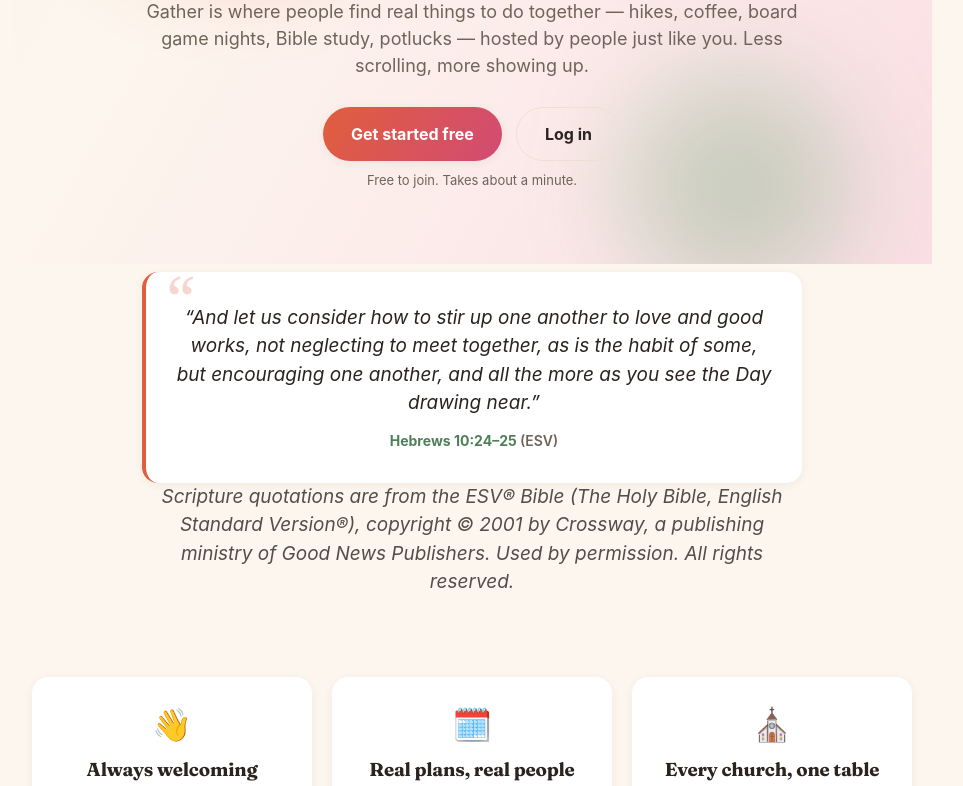
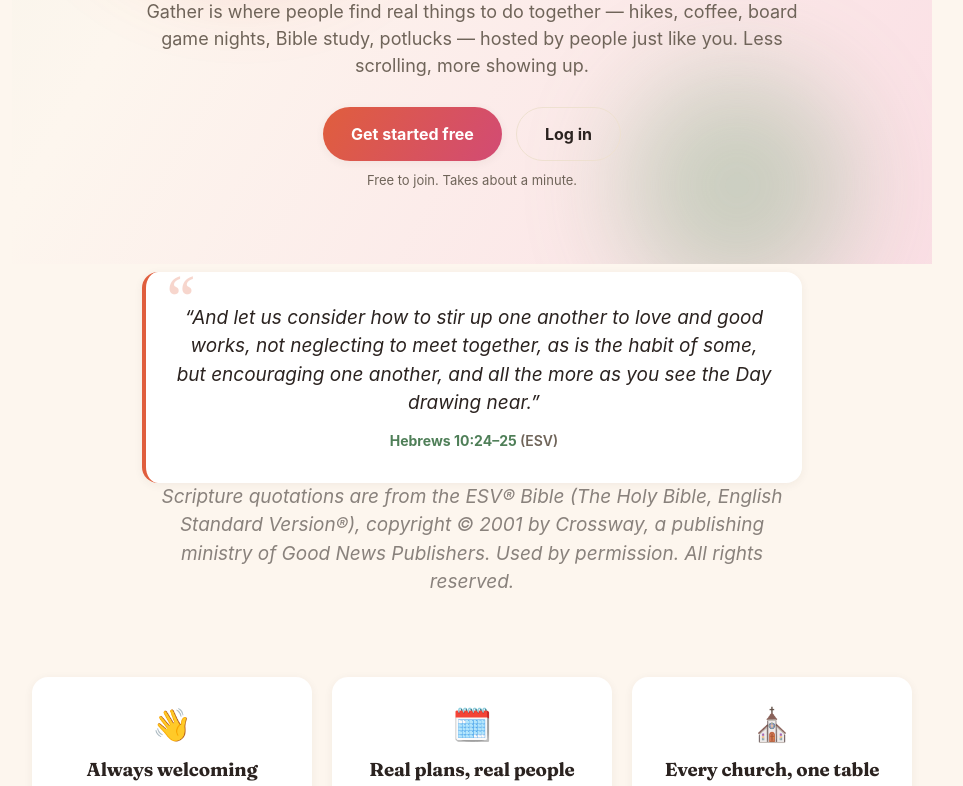
Before and after one commit to Aneesh15here/christian-singles-hangouts, a plain HTML site: page index.html in a window 1280 px wide. Shown: the part 250-1036 px from the top of the page, without its empty margins (168-1131 px from the left). Drawn offline with nearby package versions, Linux system fonts and the light colour scheme; no server answers.

Commit message:
Shrink ESV copyright notice on landing page
Co-Authored-By: Claude Fable 5 <noreply@anthropic.com>

```diff
--- a/style.css
+++ b/style.css
@@ -168,10 +168,11 @@ main { max-width: 960px; margin: 0 auto; padding: 0 20px 80px; }
 }
 .scripture-verse .verse-version { font-weight: 600; color: var(--ink-soft); }
 .scripture-copyright {
-  margin: 14px 0 0;
-  font-size: 11px;
+  margin: 10px 0 0;
+  font-size: 9px;
+  line-height: 1.4;
   color: var(--ink-soft);
-  opacity: 0.8;
+  opacity: 0.55;
 }
 
 .value-props {
```
